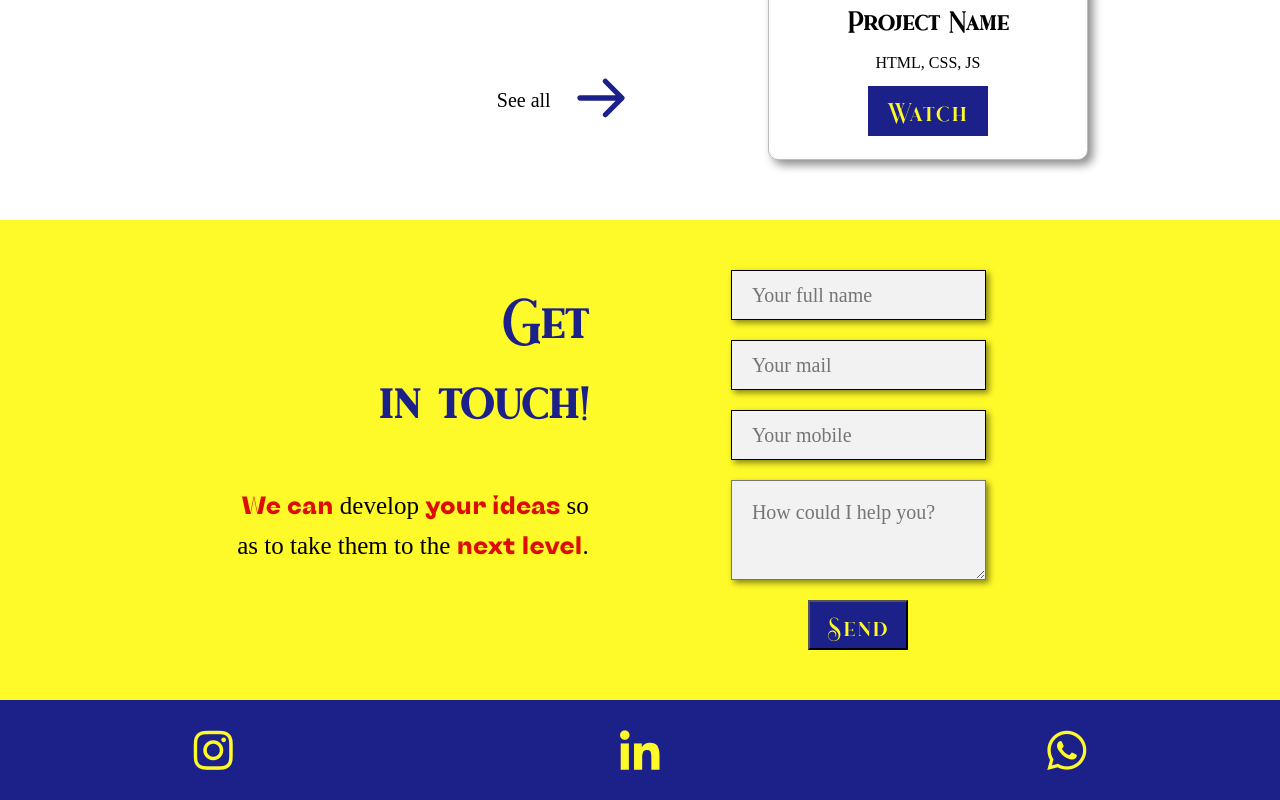
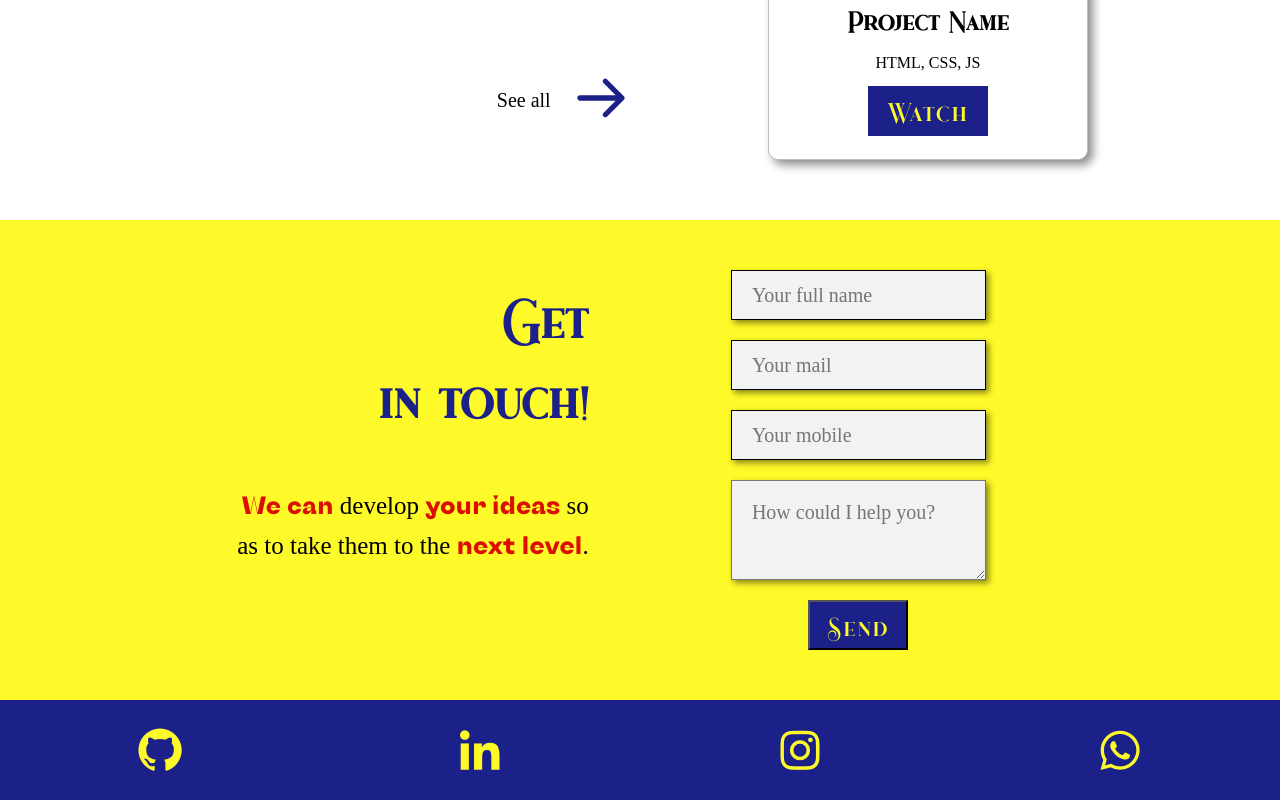
Before and after one commit to jdrcabrera123/portfolio, a React (Vite) app: page / in a window 1280 px wide. Shown: the part 1317-2117 px from the top of the page. Built offline with nearby package versions, Linux system fonts and the light colour scheme; a web font is replaced by a local one.

Commit message:
showin GH

```diff
--- a/package.json
+++ b/package.json
@@ -9,13 +9,15 @@
     "preview": "vite preview",
     "start": "node server.js"
   },
+
   "dependencies": {
     "body-parser": "^1.20.2",
     "react": "^18.2.0",
     "react-axios": "^2.0.6",
     "react-dom": "^18.2.0",
     "react-router-dom": "^6.9.0",
-    "react-router-hash-link": "^2.4.3"
+    "react-router-hash-link": "^2.4.3",
+    "sass": "^1.62.0"
   },
   "devDependencies": {
     "@types/react": "^18.0.28",
--- a/src/App.css
+++ b/src/App.css
@@ -91,7 +91,6 @@ header .menuBtn .x-Btn.active::before {
   transform: rotate(45deg) translateX(1.5px);
 }
 header .nav {
-  background-color: green;
   width: 100%;
   height: 60px;
   position: relative;
--- a/src/components/Footer.jsx
+++ b/src/components/Footer.jsx
@@ -4,11 +4,20 @@ export default function Footer() {
   return (
     <>
       <div className="containerFooter">
-        <a href="https://www.instagram.com/juandavidrodriguezcabrera/" target="_blank">
+        <a href="https://github.com/jdrcabrera123" target="_blank">
+          <i className="bx bxl-github"></i>
+        </a>
+        <a
+          href="https://www.linkedin.com/in/juan-david-rodriguez-cabrera-021a5326/"
+          target="_blank"
+        >
+          <i className="bx bxl-linkedin"></i>
+        </a>
+        <a
+          href="https://www.instagram.com/juandavidrodriguezcabrera/"
+          target="_blank"
+        >
           <i className="bx bxl-instagram"></i>
-        </a>
-        <a href="https://www.linkedin.com/in/juan-david-rodriguez-cabrera-021a5326/" target="_blank">
-          <i className="bx bxl-linkedin"></i>
         </a>
         <a href="https://wa.link/9lcvsc" target="_blank">
           <i className="bx bxl-whatsapp"></i>
--- a/vite.config.js
+++ b/vite.config.js
@@ -4,5 +4,5 @@ import react from '@vitejs/plugin-react'
 // https://vitejs.dev/config/
 export default defineConfig({
   plugins: [react()],
-  base: 'https:///jdrcabrera123.github.io/portfolio'
+  base: 'https:///jdrcabrera123.github.io/'
 })
```
Also changed, not shown: 2 other files (tests, documents, lock files or other folders).
